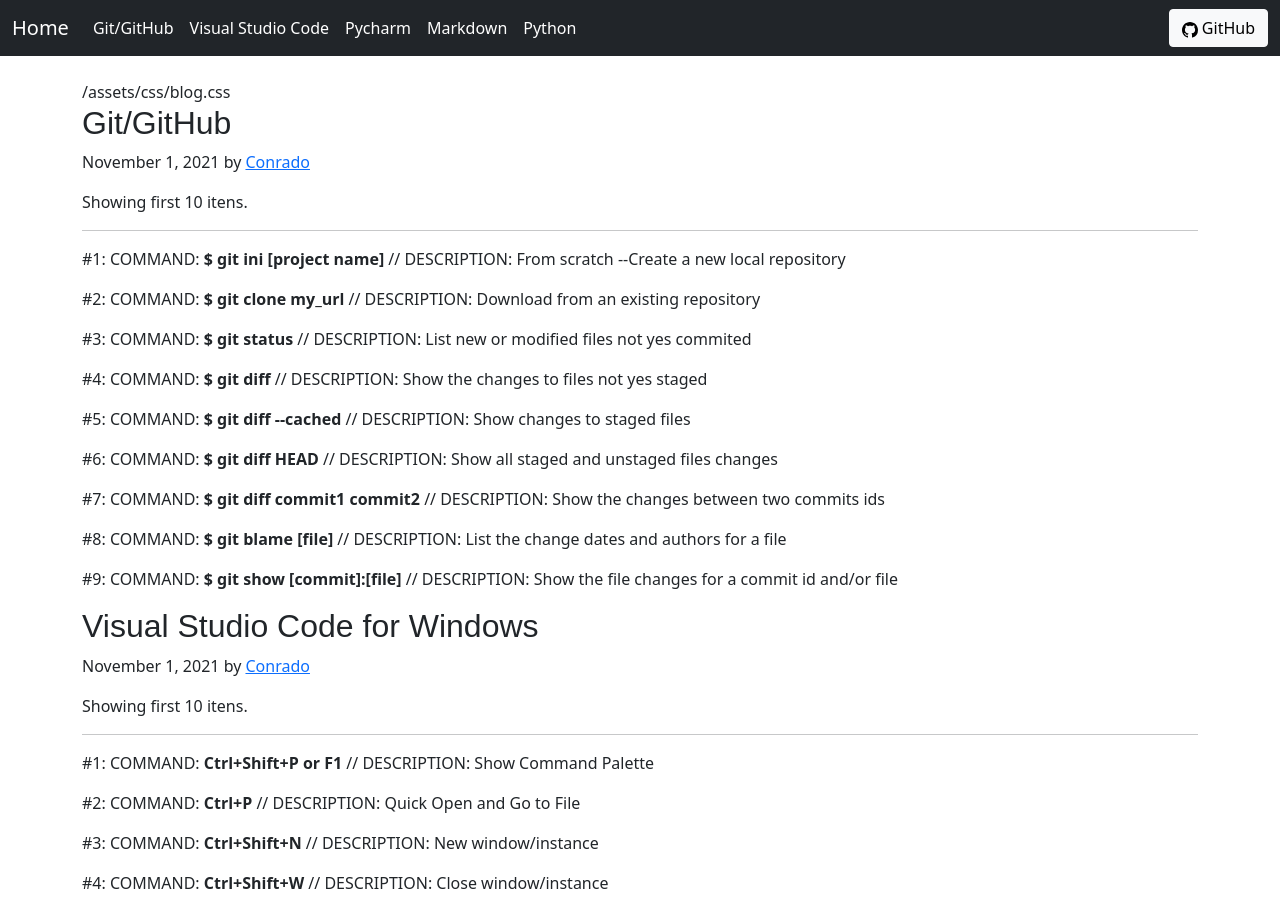
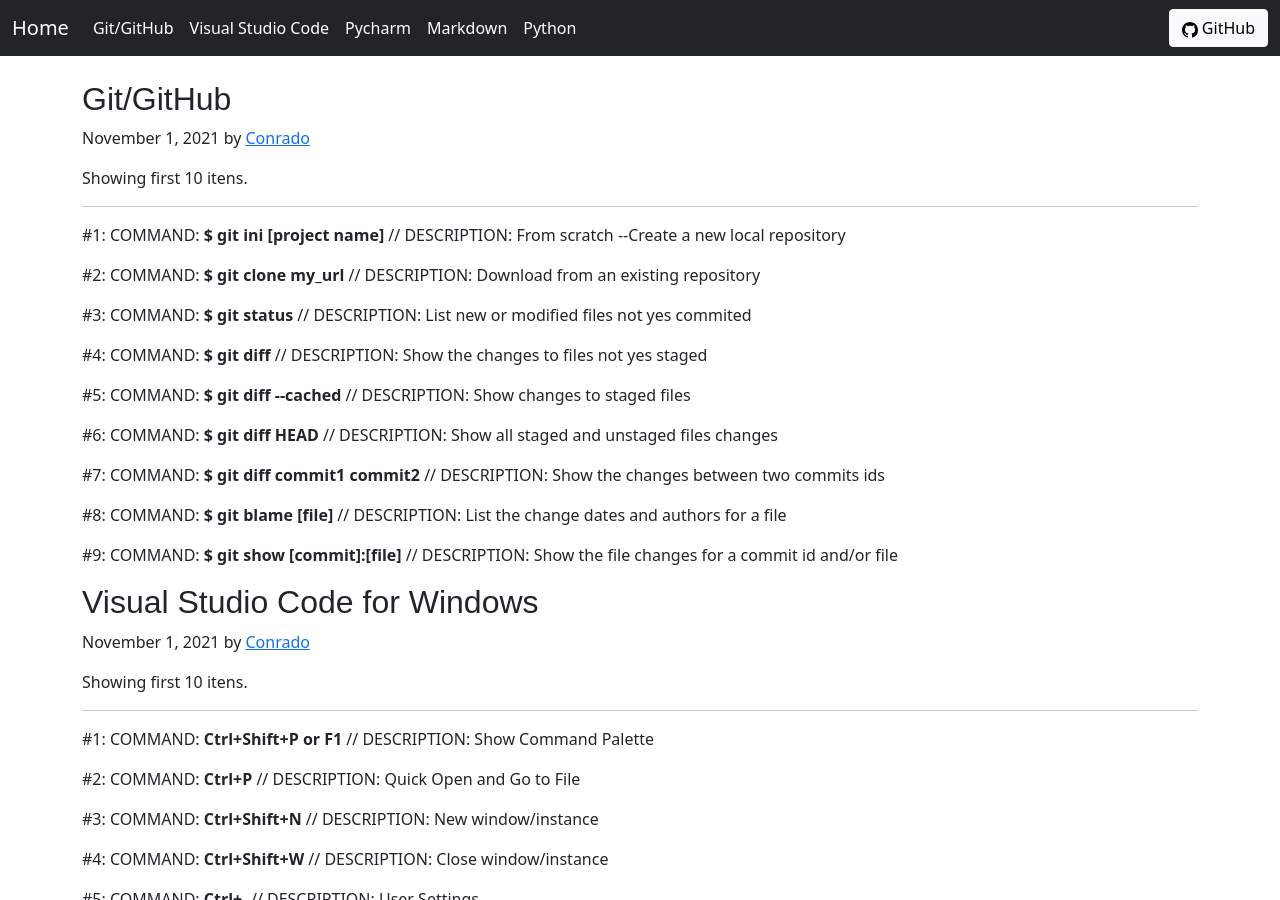
Before and after one commit to ConradoAlmeida/cheatsheets, a Jekyll site: the page built from index.html, in a window 1280 px wide and 900 px high. Built offline with Jekyll 4.4.1, drawn with Linux system fonts in a browser that asks for light colours.

Commit message:
Update index.html

```diff
--- a/index.html
+++ b/index.html
@@ -7,8 +7,8 @@
 
 
 <div class="col-md-12">
-{% assign image_files = site.static_files %}
-{% for myimage in image_files %}
+
+{% for myimage in dados %}
   {{ myimage.path }}
 {% endfor %}
 
```
